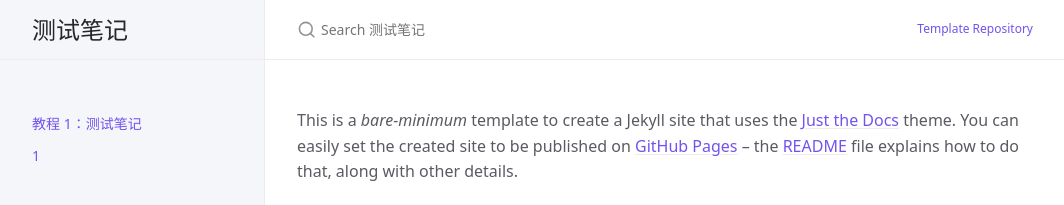
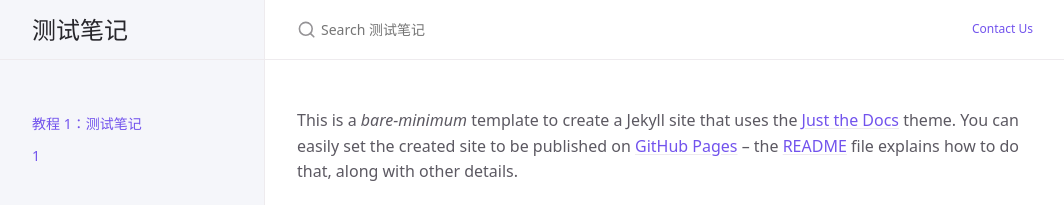
Before and after one commit to ptsch1979/gee, a Jekyll site: the page built from index.md, in a window 1280 px wide. Shown: the top 205 px of the page, without its empty margins (107-1171 px from the left). Built offline with Jekyll 4.4.1, drawn with Linux system fonts in a browser that asks for light colours; cached includes are drawn as plain includes.

Commit message:
Update _config.yml

```diff
--- a/_config.yml
+++ b/_config.yml
@@ -5,4 +5,4 @@ theme: just-the-docs
 url: https://ptsch1979.github.io/test_note
 
 aux_links:
-  Template Repository: https://github.com/just-the-docs/just-the-docs-template
+  Contact Us: https://github.com/ptsch1979
```
